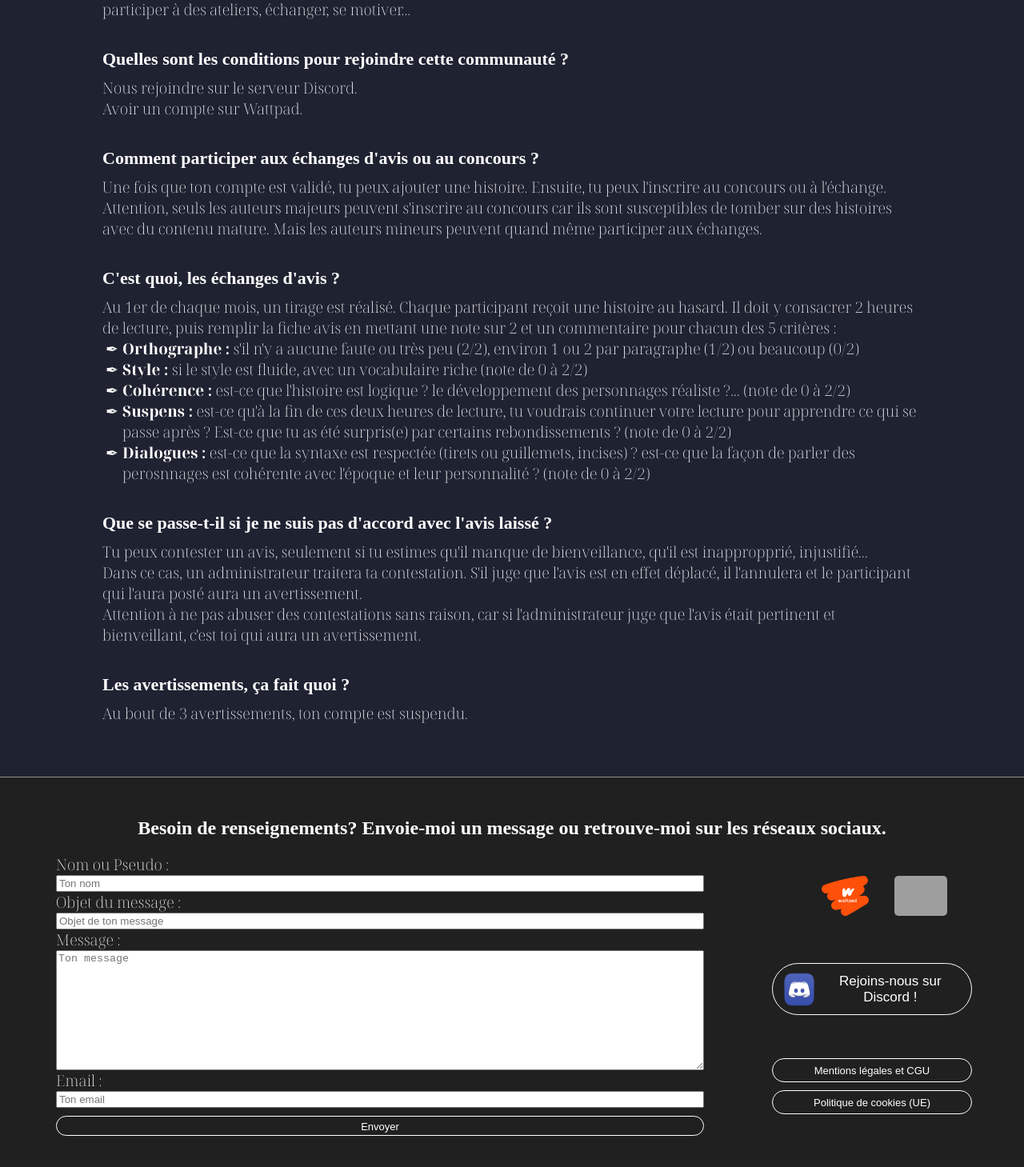
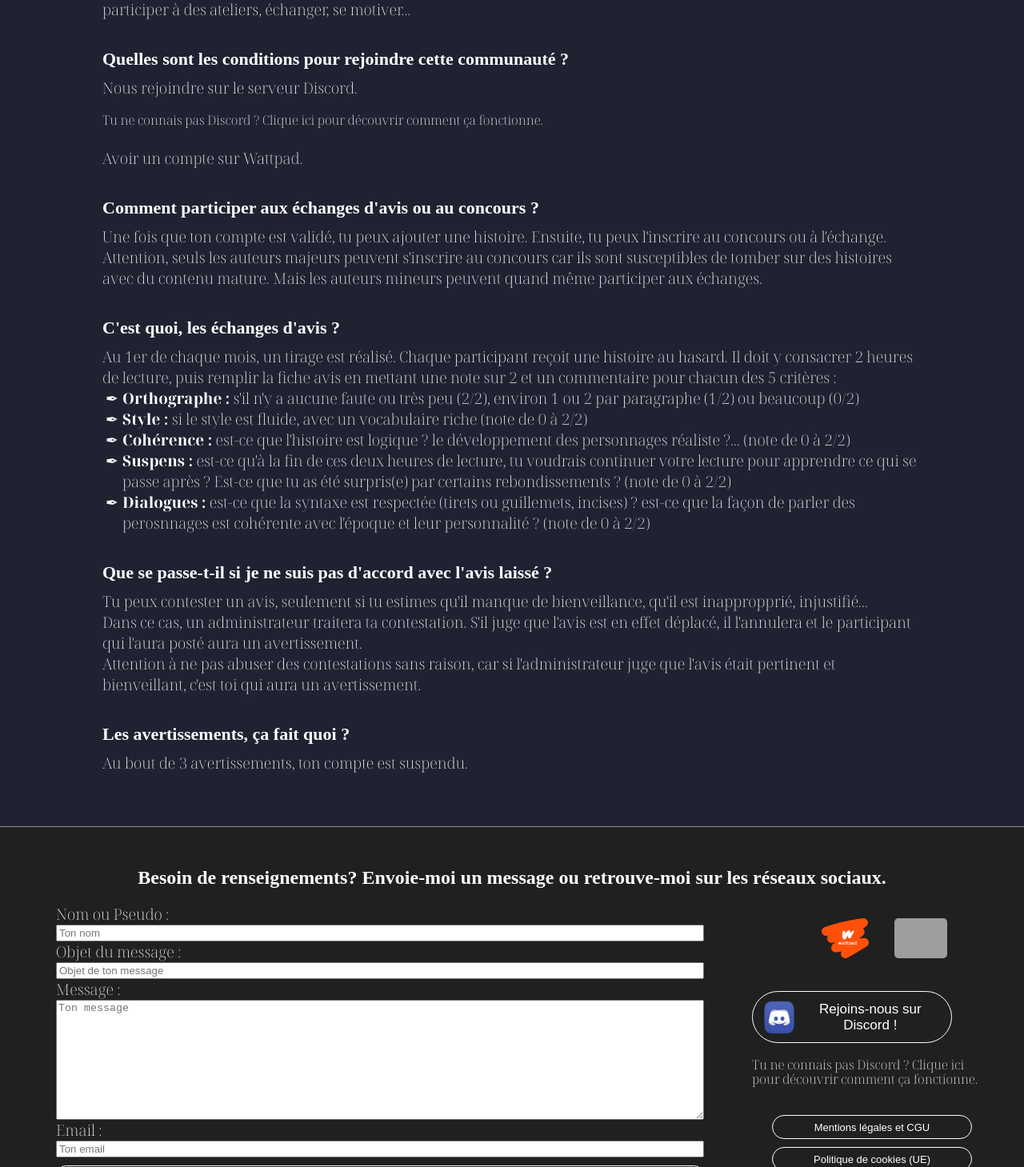
Before and after one commit to scb0yer/Entrauteurs-FRONT, a React (Vite) app: page /concept in a window 1280 px wide. Shown: the part 371-1830 px from the top of the page at 80% size. Built offline with nearby package versions, Linux system fonts and the light colour scheme; grey boxes are pictures that could not be loaded; a web font is replaced by a local one.

Commit message:
with discord tuto

```diff
--- a/components/Footer.jsx
+++ b/components/Footer.jsx
@@ -164,6 +164,17 @@ const Footer = () => {
                 Rejoins-nous sur Discord !
               </button>
             </a>
+            <p style={{ fontSize: "16px", lineHeight: "18px" }}>
+              <br />
+              <a
+                href="https://www.canva.com/design/DAGCqCPIqqc/iGEmh3nvZ-7L1YehtA2oYQ/view?utm_content=DAGCqCPIqqc&utm_campaign=designshare&utm_medium=link&utm_source=editor"
+                target="_blank"
+                alt="tuto discord"
+              >
+                Tu ne connais pas Discord ? Clique ici pour découvrir comment ça
+                fonctionne.
+              </a>
+            </p>
           </div>
           <div className="réglementation">
             <button
--- a/package.json
+++ b/package.json
@@ -13,12 +13,15 @@
     "@fortawesome/fontawesome-svg-core": "^6.5.1",
     "@fortawesome/free-solid-svg-icons": "^6.5.1",
     "@fortawesome/react-fontawesome": "^0.2.0",
+    "@react-pdf/renderer": "^3.4.2",
     "axios": "^1.6.7",
     "js-cookie": "^3.0.5",
+    "pdfjs-dist": "2.6.347",
     "react": "^18.2.0",
     "react-countdown-circle-timer": "^3.2.1",
     "react-dom": "^18.2.0",
     "react-dropzone": "^14.2.3",
+    "react-pdf": "^7.7.1",
     "react-router-dom": "^6.22.2",
     "react-search-autocomplete": "^8.5.2",
     "react-tiny-popover": "^8.0.4"
--- a/pages/ConceptPage.jsx
+++ b/pages/ConceptPage.jsx
@@ -22,6 +22,18 @@ export default function ConceptPage() {
         <h3>Quelles sont les conditions pour rejoindre cette communauté ?</h3>
         <div>
           Nous rejoindre sur le serveur Discord.
+          <br />
+          <p style={{ fontSize: "16px", lineHeight: "18px" }}>
+            <br />
+            <a
+              href="https://www.canva.com/design/DAGCqCPIqqc/iGEmh3nvZ-7L1YehtA2oYQ/view?utm_content=DAGCqCPIqqc&utm_campaign=designshare&utm_medium=link&utm_source=editor"
+              target="_blank"
+              alt="tuto discord"
+            >
+              Tu ne connais pas Discord ? Clique ici pour découvrir comment ça
+              fonctionne.
+            </a>
+          </p>
           <br />
           Avoir un compte sur Wattpad.
         </div>
--- a/src/App.jsx
+++ b/src/App.jsx
@@ -55,6 +55,7 @@ import MentionsLegalesPage from "../pages/MentionsLegales";
 import AdminPage from "../pages/AdminPage";
 import Contestation from "../components/Contestation";
 import StickersSelection from "../components/StickersSelection";
+import DiscordPage from "../pages/DiscordPage";
 
 function App() {
   const [count, setCount] = useState(0);
@@ -134,6 +135,7 @@ function App() {
           }
         />
         <Route path="/concours" element={<ConcoursPage />} />
+        <Route path="/discord" element={<DiscordPage />} />
         <Route
           path="/admin"
           element={<AdminPage token={token} isAdmin={isAdmin} />}
```
Also changed, not shown: pages/DiscordPage.jsx (added), 2 other files (tests, documents, lock files or other folders).
